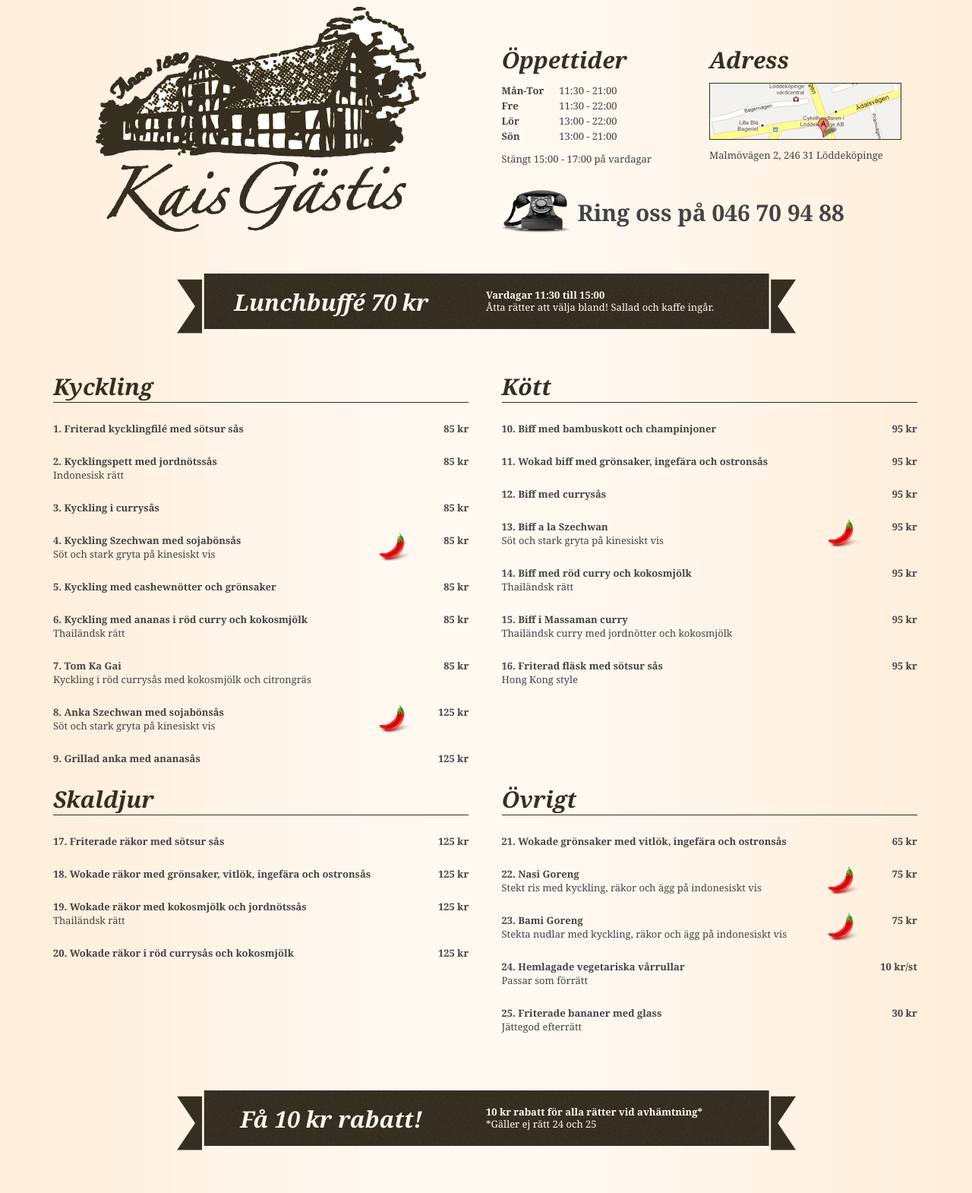
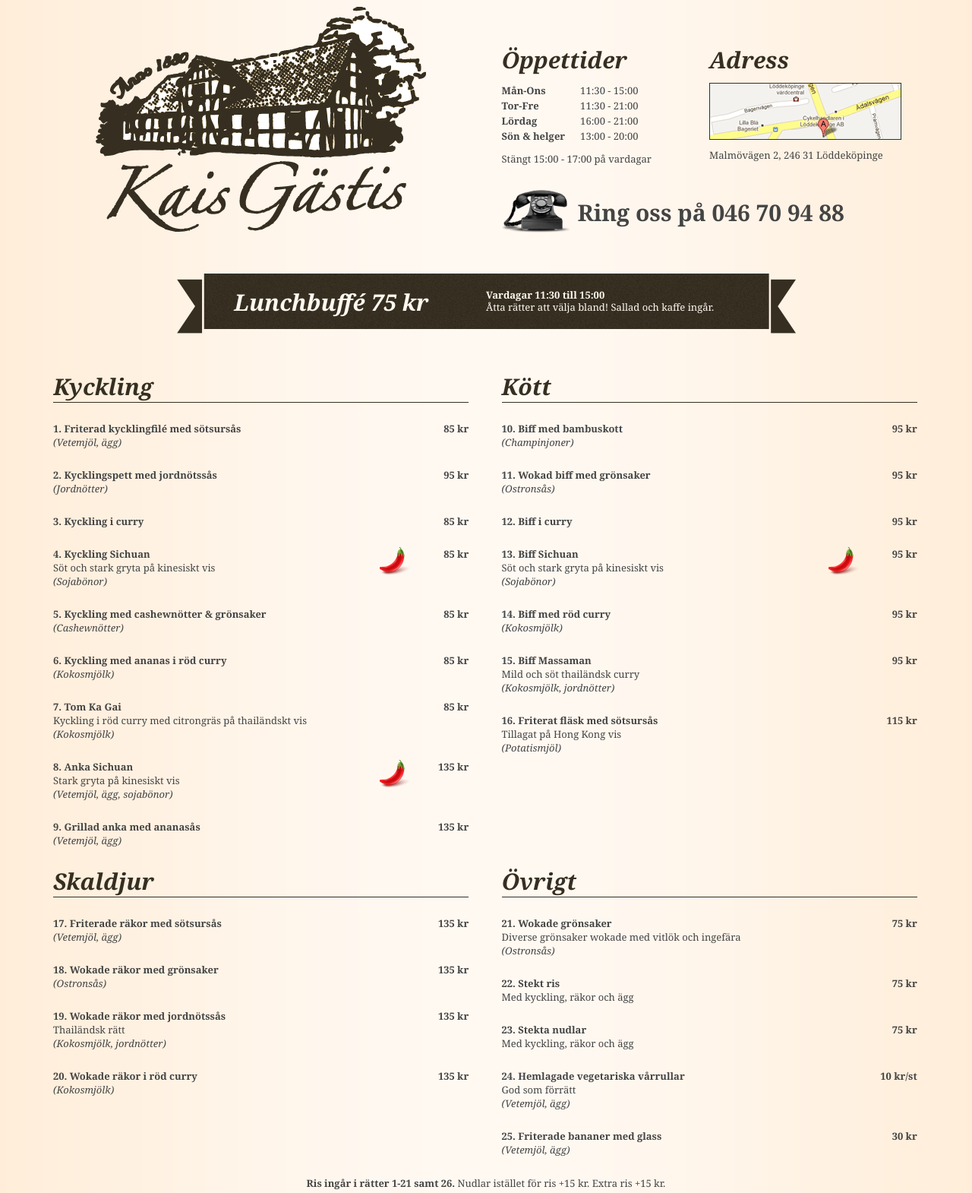
Before and after one commit to githubdavidtang/kaisgastis, a plain HTML site: page index.html in a window 1280 px wide. Shown: the part 80-1650 px from the top of the page at 76% size. Drawn offline with nearby package versions, Linux system fonts and the light colour scheme; some packages are replaced by stand-ins of ours; a script that the page names is missing.

Commit message:
Content update from David (2015-06-26)

```diff
--- a/index.html
+++ b/index.html
@@ -66,27 +66,27 @@
 						<div class="widget-title">Öppettider</div>
 						<table class="working_hours">
 							<tr>
-								<td class="even">Mån-Tor</td>
+								<td class="even">Mån-Ons</td>
+								<td>11:30 - 15:00</td>
+							</tr>
+							<tr>
+								<td class="even">Tor-Fre</td>
 								<td>11:30 - 21:00</td>
 							</tr>
 							<tr>
-								<td class="even">Fre</td>
-								<td>11:30 - 22:00</td>
+								<td class="even">Lördag</td>
+								<td>16:00 - 21:00</td>
 							</tr>
 							<tr>
-								<td class="even">Lör</td>
-								<td>13:00 - 22:00</td>
-							</tr>
-							<tr>
-								<td class="even">Sön</td>
-								<td>13:00 - 21:00</td>
+								<td class="even">Sön & helger</td>
+								<td>13:00 - 20:00</td>
 							</tr>
 						</table>
 						<p>Stängt 15:00 - 17:00 på vardagar</p>
 					</div>
 					<div class="part_right">
 						<div class="widget-title">Adress</div>
-						<a class="map" title="Ni hittar oss här" href="https://maps.google.com/maps?q=Malm%C3%B6v%C3%A4gen+2,+L%C3%B6ddek%C3%B6pinge,+Sverige&amp;hl=en&amp;ie=UTF8&amp;sll=37.0625,-95.677068&amp;sspn=38.365962,58.974609&amp;oq=malm%C3%B6v%C3%A4gen+2+l%C3%B6dd&amp;hnear=Malm%C3%B6v%C3%A4gen+2,+246+31+L%C3%B6ddek%C3%B6pinge,+Sweden&amp;t=m&amp;hq=&amp;ll=55.75866,13.016911&amp;spn=0.023182,0.054932&amp;z=14&amp;iwloc=A&amp;output=embed">Ni hittar oss här</a>
+						<a class="map" title="Ni hittar oss här" href="https://goo.gl/maps/wxmJr" target="_blank">Ni hittar oss här</a>
 						<p>Malmövägen 2, 246 31 Löddeköpinge</p>
 					</div>
 				</div>
@@ -95,8 +95,9 @@
 		</header>
 		<div id="main" role="main">
 
+
 			<div class="ribbon">
-				<div class="part_left">Lunchbuffé 70 kr</div>
+				<div class="part_left">Lunchbuffé 75 kr</div>
 				<div class="part_right"><strong>Vardagar 11:30 till 15:00</strong> Åtta rätter att välja bland! Sallad och kaffe ingår.</div>
 			</div>
 
@@ -104,57 +105,60 @@
 			<div class="sixcol carte">
 				<h3>Kyckling</h3>
 				<ul>
-					<li><span class="price">85 kr</span><strong>1. Friterad kycklingfilé med sötsur sås</strong> </li>
-					<li><span class="price">85 kr</span><strong>2. Kycklingspett med jordnötssås</strong> Indonesisk rätt</li>
-					<li><span class="price">85 kr</span><strong>3. Kyckling i currysås</strong> </li>
-					<li class="spicy"><span class="price">85 kr</span><strong>4. Kyckling Szechwan med sojabönsås</strong> Söt och stark gryta på kinesiskt vis</li>
-					<li><span class="price">85 kr</span><strong>5. Kyckling med cashewnötter och grönsaker</strong> </li>
-					<li><span class="price">85 kr</span><strong>6. Kyckling med ananas i röd curry och kokosmjölk</strong> Thailändsk rätt</li>
-					<li><span class="price">85 kr</span><strong>7. Tom Ka Gai</strong> Kyckling i röd currysås med kokosmjölk och citrongräs</li>
-					<li class="spicy"><span class="price">125 kr</span><strong>8. Anka Szechwan med sojabönsås</strong> Söt och stark gryta på kinesiskt vis</li>
-					<li><span class="price">125 kr</span><strong>9. Grillad anka med ananasås</strong> </li>
+					<li><span class="price">85 kr</span><strong>1. Friterad kycklingfilé med sötsursås</strong> <em>(Vetemjöl, ägg)</em></li>
+					<li><span class="price">95 kr</span><strong>2. Kycklingspett med jordnötssås</strong> <em>(Jordnötter)</em></li>
+					<li><span class="price">85 kr</span><strong>3. Kyckling i curry</strong> </li>
+					<li class="spicy"><span class="price">85 kr</span><strong>4. Kyckling Sichuan</strong> Söt och stark gryta på kinesiskt vis <br><em>(Sojabönor)</em></li>
+					<li><span class="price">85 kr</span><strong>5. Kyckling med cashewnötter & grönsaker</strong> <em>(Cashewnötter)</em></li>
+					<li><span class="price">85 kr</span><strong>6. Kyckling med ananas i röd curry</strong> <em>(Kokosmjölk)</em></li>
+					<li><span class="price">85 kr</span><strong>7. Tom Ka Gai</strong> Kyckling i röd curry med citrongräs på thailändskt vis <br><em>(Kokosmjölk)</em></li>
+					<li class="spicy"><span class="price">135 kr</span><strong>8. Anka Sichuan</strong> Stark gryta på kinesiskt vis <br><em>(Vetemjöl, ägg, sojabönor)</em></li>
+					<li><span class="price">135 kr</span><strong>9. Grillad anka med ananasås</strong> <em>(Vetemjöl, ägg)</em></li>
 				</ul>
 			</div>
 
 			<div class="sixcol carte last">
 				<h3>Kött</h3>
 				<ul>
-					<li><span class="price">95 kr</span><strong>10. Biff med bambuskott och champinjoner</strong> </li>
-					<li><span class="price">95 kr</span><strong>11. Wokad biff med grönsaker, ingefära och ostronsås</strong> </li>
-					<li><span class="price">95 kr</span><strong>12. Biff med currysås</strong> </li>
-					<li class="spicy"><span class="price">95 kr</span><strong>13. Biff a la Szechwan</strong> Söt och stark gryta på kinesiskt vis</li>
-					<li><span class="price">95 kr</span><strong>14. Biff med röd curry och kokosmjölk</strong> Thailändsk rätt</li>
-					<li><span class="price">95 kr</span><strong>15. Biff i Massaman curry</strong> Thailändsk curry med jordnötter och kokosmjölk</li>
-					<li><span class="price">95 kr</span><strong>16. Friterad fläsk med sötsur sås</strong> Hong Kong style</li>
+					<li><span class="price">95 kr</span><strong>10. Biff med bambuskott</strong> <em>(Champinjoner)</em></li>
+					<li><span class="price">95 kr</span><strong>11. Wokad biff med grönsaker </strong> <em>(Ostronsås)</em></li>
+					<li><span class="price">95 kr</span><strong>12. Biff i curry</strong> </li>
+					<li class="spicy"><span class="price">95 kr</span><strong>13. Biff Sichuan</strong> Söt och stark gryta på kinesiskt vis <br><em>(Sojabönor)</em></li>
+					<li><span class="price">95 kr</span><strong>14. Biff med röd curry</strong> <em>(Kokosmjölk)</em></li>
+					<li><span class="price">95 kr</span><strong>15. Biff Massaman</strong> Mild och söt thailändsk curry <br><em>(Kokosmjölk, jordnötter)</em></li>
+					<li><span class="price">115 kr</span><strong>16. Friterat fläsk med sötsursås</strong> Tillagat på Hong Kong vis <br><em>(Potatismjöl)</em></li>
 				</ul>
 			</div>
 
 			<div class="sixcol carte">
 				<h3>Skaldjur</h3>
 				<ul>
-					<li><span class="price">125 kr</span><strong>17. Friterade räkor med sötsur sås</strong> </li>
-					<li><span class="price">125 kr</span><strong>18. Wokade räkor med grönsaker, vitlök, ingefära och ostronsås</strong> </li>
-					<li><span class="price">125 kr</span><strong>19. Wokade räkor med kokosmjölk och jordnötssås</strong> Thailändsk rätt</li>
-					<li><span class="price">125 kr</span><strong>20. Wokade räkor i röd currysås och kokosmjölk</strong> </li>
+					<li><span class="price">135 kr</span><strong>17. Friterade räkor med sötsursås</strong> <em>(Vetemjöl, ägg)</em></li>
+					<li><span class="price">135 kr</span><strong>18. Wokade räkor med grönsaker</strong> <em>(Ostronsås)</em></li>
+					<li><span class="price">135 kr</span><strong>19. Wokade räkor med jordnötssås</strong> Thailändsk rätt <br><em>(Kokosmjölk, jordnötter)</em></li>
+					<li><span class="price">135 kr</span><strong>20. Wokade räkor i röd curry</strong> <em>(Kokosmjölk)</em></li>
 				</ul>
 			</div>
 
 			<div class="sixcol carte last">
 				<h3>Övrigt</h3>
 				<ul>
-					<li><span class="price">65 kr</span><strong>21. Wokade grönsaker med vitlök, ingefära och ostronsås</strong> </li>
-					<li class="spicy"><span class="price">75 kr</span><strong>22. Nasi Goreng</strong> Stekt ris med kyckling, räkor och ägg på indonesiskt vis</li>
-					<li class="spicy"><span class="price">75 kr</span><strong>23. Bami Goreng</strong> Stekta nudlar med kyckling, räkor och ägg på indonesiskt vis</li>
-					<li><span class="price">10 kr/st</span><strong>24. Hemlagade vegetariska vårrullar</strong> Passar som förrätt</li>
-					<li><span class="price">30 kr</span><strong>25. Friterade bananer med glass</strong> Jättegod efterrätt</li>
+					<li><span class="price">75 kr</span><strong>21. Wokade grönsaker</strong> Diverse grönsaker wokade med vitlök och ingefära <br><em>(Ostronsås)</em></li>
+					<li><span class="price">75 kr</span><strong>22. Stekt ris</strong>Med kyckling, räkor och ägg</li>
+					<li><span class="price">75 kr</span><strong>23. Stekta nudlar</strong>Med kyckling, räkor och ägg</li>
+					<li><span class="price">10 kr/st</span><strong>24. Hemlagade vegetariska vårrullar</strong> God som förrätt <br><em>(Vetemjöl, ägg)</em></li>
+					<li><span class="price">30 kr</span><strong>25. Friterade bananer med glass</strong> <em>(Vetemjöl, ägg)</em></li>
 				</ul>
 			</div>
 			</div>
 
+			<p align="center"><strong>Ris ingår i rätter 1-21 samt 26.</strong> Nudlar istället för ris +15 kr. Extra ris +15 kr.</p>
+
 			<div class="ribbon">
-				<div class="part_left">Få 10 kr rabatt!</div>
-				<div class="part_right"><strong>10 kr rabatt för alla rätter vid avhämtning*</strong> *Gäller ej rätt 24 och 25</div>
+				<div class="part_left">Fyra små rätter</div>
+				<div class="part_right">Biff med bambuskott, friterade räkor, <br />friterat fläsk & kyckling i curry för endast 99 kr!</div>
 			</div>
+
 
 			<article id="intro" class="clearfix">
 			<h2>En asiatisk restaurang i Löddeköpinge</h2>
@@ -173,9 +177,12 @@
 			</div>
 			</article>
 
+
 		</div>
+
 	</div><!--! end of #row -->
 	</div><!--! end of #container -->
+
 
 	<div id="test"></div>
 
@@ -189,27 +196,26 @@
 			<div class="widget-title">Öppettider</div>
 				<table class="working_hours">
 					<tr itemprop="openingHours">
-						<td class="even">Mån-Tor</td>
-						<td>11:30 - 21:00</td>
+						<td class="even">Mån-Fre</td>
+						<td>11:30 - 15:00</td>
 					</tr>
 					<tr itemprop="openingHours">
-						<td class="even">Fre</td>
-						<td>11:30 - 22:00</td>
+						<td class="even">Tor-Fre</td>
+						<td>17:00 - 21:00</td>
 					</tr>
 					<tr itemprop="openingHours">
 						<td class="even">Lör</td>
-						<td>13:00 - 22:00</td>
+						<td>16:00 - 21:00</td>
 					</tr>
 					<tr itemprop="openingHours">
 						<td class="even">Sön</td>
-						<td>13:00 - 21:00</td>
+						<td>13:00 - 20:00</td>
 					</tr>
 				</table>
-				<p>Stängt 15:00 - 17:00 på vardagar</p>
 		</div>
 		<div class="threecol">
 			<div class="widget-title">Adress</div>
-			<a class="map" title="Ni hittar oss här" href="https://maps.google.com/maps?q=Malm%C3%B6v%C3%A4gen+2,+L%C3%B6ddek%C3%B6pinge,+Sverige&amp;hl=en&amp;ie=UTF8&amp;sll=37.0625,-95.677068&amp;sspn=38.365962,58.974609&amp;oq=malm%C3%B6v%C3%A4gen+2+l%C3%B6dd&amp;hnear=Malm%C3%B6v%C3%A4gen+2,+246+31+L%C3%B6ddek%C3%B6pinge,+Sweden&amp;t=m&amp;hq=&amp;ll=55.75866,13.016911&amp;spn=0.023182,0.054932&amp;z=14&amp;iwloc=A&amp;output=embed">Ni hittar oss här</a>
+			<a class="map" title="Ni hittar oss här" href="https://goo.gl/maps/wxmJr" target="_blank">Ni hittar oss här</a>
 			<p itemprop="address" itemscope itemtype="http://schema.org/PostalAddress">
 				<span itemprop="streetAddress">Malmövägen 2</span>
 				<span itemprop="addressLocality">Löddeköpinge</span>,
```
